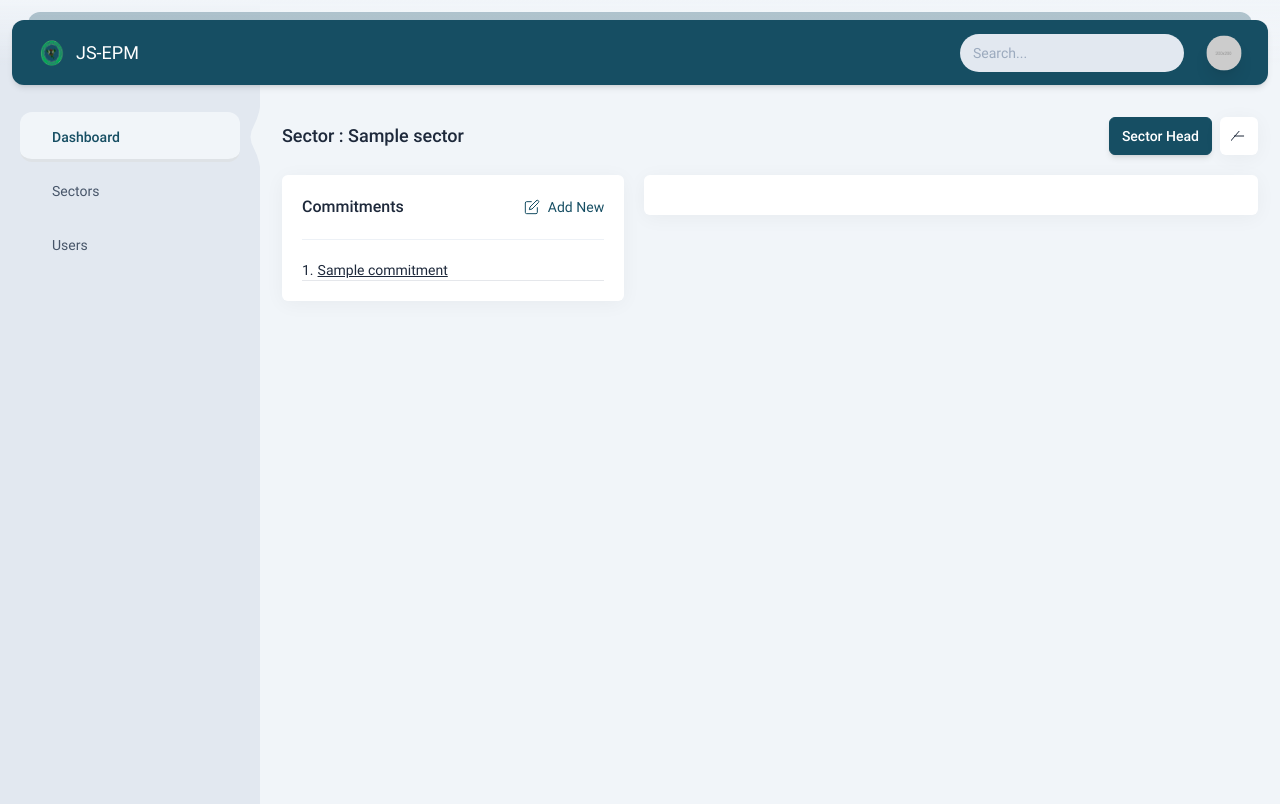
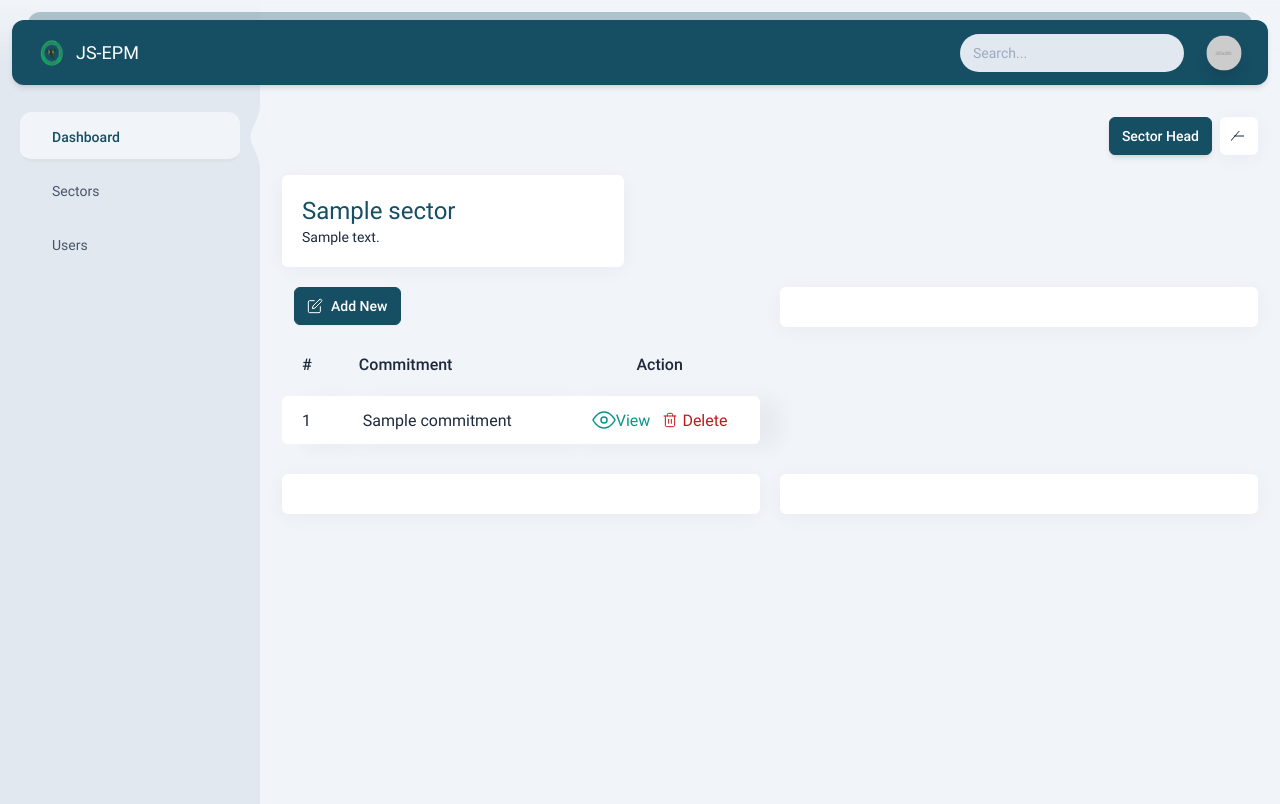
Before and after one commit to gamemathstar/e-track47, a Laravel app: template resources/views/pages/sector/view.blade.php in a window 1280 px wide. Run offline with Laravel 10, Linux system fonts and the light colour scheme; a user stored in the database is signed in; tables that the repository leaves empty hold one stand-in row (values such as "Sample post"); the template is opened without the code that fills it: most values are stand-ins (such as "Sample title", 1, 10 or a date in 2020); data that the repository does not hold is empty.

Commit message:
commitments

```diff
--- a/resources/views/pages/sector/view.blade.php
+++ b/resources/views/pages/sector/view.blade.php
@@ -3,7 +3,7 @@
 @section('content')
     <div class="intro-y flex flex-col sm:flex-row items-center mt-8">
         <h2 class="text-lg font-medium mr-auto">
-            Sector : {{$sector->sector_name}}
+            {{--            Sector : {{$sector->sector_name}}--}}
         </h2>
         <div class="w-full sm:w-auto flex mt-4 sm:mt-0">
             <button class="btn btn-primary shadow-md mr-2" data-tw-toggle="modal"
@@ -57,11 +57,20 @@
         </div>
     </div>
     <div class="intro-y grid grid-cols-11 gap-5 mt-5">
-        <div class="col-span-12 lg:col-span-4 2xl:col-span-3">
+        <div class="col-span-12 lg:col-span-4 2xl:col-span-12">
             <div class="box p-5 rounded-md">
-                <div class="flex items-center border-b border-slate-200/60 dark:border-darkmode-400 pb-5 mb-5">
-                    <div class="font-medium text-base truncate">Commitments</div>
-                    <a href="javascript:;" class="flex items-center ml-auto text-primary" data-tw-toggle="modal"
+                <div class="flex items-center border-slate-200/60 dark:border-darkmode-400">
+                    <div class="text-primary text-2xl">{{ $sector->sector_name }}</div>
+                </div>
+                {{ $sector->description }}
+            </div>
+        </div>
+    </div>
+
+    <div class="intro-y grid grid-cols-12 gap-5 mt-5">
+        <div class="col-span-12 lg:col-span-6 2xl:col-span-6">
+            <div class="rounded-md">
+                <a href="javascript:;" class="btn btn-primary ml-3" data-tw-toggle="modal"
                    data-tw-target="#header-footer-modal-preview">
                     <svg xmlns="http://www.w3.org/2000/svg" width="24" height="24" viewBox="0 0 24 24" fill="none"
                          stroke="currentColor" stroke-width="2" stroke-linecap="round" stroke-linejoin="round"
@@ -71,9 +80,70 @@
                     </svg>
                     Add New
                 </a>
+                @if($commitments->count())
+                    <table class="table table-report mt-2">
+                        <thead>
+                        <tr>
+                            <th class="whitespace-nowrap">#</th>
+                            <th class="whitespace-nowrap">Commitment</th>
+                            <th class="text-center whitespace-nowrap">Action</th>
+                        </tr>
+                        </thead>
+                        <tbody>
+                        @foreach($commitments as $commitment)
+                            <tr>
+                                <td>
+                                    {{$loop->iteration}}
+                                </td>
+                                <td>
+                                    <a href="javascript:;" class="ml-1">{{$commitment->title(48)}}</a>
+                                </td>
+                                <td>
+                                    <div class="flex justify-center items-center">
+                                        <a class="flex items-center mr-3  items-center text-success"
+                                           href="{{route('sectors.view',[$commitment->id])}}">
+                                            <svg xmlns="http://www.w3.org/2000/svg" width="24" height="24"
+                                                 viewBox="0 0 24 24"
+                                                 fill="none" stroke="currentColor" stroke-width="2"
+                                                 stroke-linecap="round"
+                                                 stroke-linejoin="round" icon-name="eye" data-lucide="eye"
+                                                 class="lucide lucide-eye block mx-auto">
+                                                <path d="M1 12s4-8 11-8 11 8 11 8-4 8-11 8-11-8-11-8z"></path>
+                                                <circle cx="12" cy="12" r="3"></circle>
+                                            </svg>
+                                            View
+                                        </a>
+                                        <a class="flex items-center text-danger" href="javascript:;"
+                                           data-tw-toggle="modal"
+                                           data-tw-target="#delete-modal-preview{{$commitment->id}}">
+                                            <svg xmlns="http://www.w3.org/2000/svg" width="24" height="24"
+                                                 viewBox="0 0 24 24"
+                                                 fill="none" stroke="currentColor" stroke-width="2"
+                                                 stroke-linecap="round"
+                                                 stroke-linejoin="round" icon-name="trash-2" data-lucide="trash-2"
+                                                 class="lucide lucide-trash-2 w-4 h-4 mr-1">
+                                                <polyline points="3 6 5 6 21 6"></polyline>
+                                                <path
+                                                    d="M19 6v14a2 2 0 01-2 2H7a2 2 0 01-2-2V6m3 0V4a2 2 0 012-2h4a2 2 0 012 2v2"></path>
+                                                <line x1="10" y1="11" x2="10" y2="17"></line>
+                                                <line x1="14" y1="11" x2="14" y2="17"></line>
+                                            </svg>
+                                            Delete
+                                        </a>
+                                    </div>
+                                </td>
+                            </tr>
+                        @endforeach
+                        </tbody>
+                    </table>
+                @else
+                    <center>
+                        Click <em class="text-success">Add New </em> to add commitments.
+                    </center>
+                @endif
 
                 <div id="header-footer-modal-preview" class="modal" tabindex="-1" aria-hidden="true">
-                        <div class="modal-dialog">
+                    <div class="modal-dialog modal-lg">
                         <div class="modal-content">
                             <form action="{{route('commitments.save')}}" method="post">
                                 @csrf
@@ -86,53 +156,39 @@
                                 </div> <!-- END: Modal Header -->
                                 <!-- BEGIN: Modal Body -->
                                 <div class="modal-body grid grid-cols-12 gap-4 gap-y-3">
-                                        <div class="col-span-12 sm:col-span-12">
-                                            <label for="modal-form-1" class="form-label">Commitment</label>
+                                    <div class="col-span-6 sm:col-span-6">
+                                        <label for="modal-form-1" class="form-label">Commitment Title</label>
                                         <input id="modal-form-1" type="text" class="form-control"
-                                                   name="commitment_title" required>
+                                               name="name" required>
                                     </div>
-                                        <div class="col-span-12 sm:col-span-12">
+                                    <div class="col-span-6 sm:col-span-6">
+                                        <label for="modal-form-1" class="form-label">Commitment Type</label>
+                                        <input id="modal-form-1" type="text" class="form-control"
+                                               name="type" required>
+                                    </div>
+                                    <div class="col-span-6 sm:col-span-6">
                                         <label for="modal-form-2" class="form-label">Description</label>
                                         <textarea name="description" id="" class="form-control" required></textarea>
                                     </div>
-
-                                    </div> <!-- END: Modal Body -->
-                                    <!-- BEGIN: Modal Footer -->
-                                    <div class="modal-footer">
-                                        <button type="button" data-tw-dismiss="modal"
-                                                class="btn btn-outline-secondary w-20 mr-1">Cancel
-                                        </button>
-                                        <button type="submit" class="btn btn-primary w-20">Save</button>
-                                    </div> <!-- END: Modal Footer -->
-                                </form>
+                                    <div class="col-span-6 sm:col-span-6">
+                                        <label for="modal-form-1" class="form-label">Status</label>
+                                        <input id="modal-form-1" type="text" class="form-control"
+                                               name="status" required>
                                     </div>
+                                    <div class="col-span-6 sm:col-span-6">
+                                        <label for="modal-form-1" class="form-label">Start Date</label>
+                                        <input id="modal-form-1" type="date" class="form-control"
+                                               name="start_date" required>
                                     </div>
-                    </div> <!-- END: Modal Content -->
-
-                    <div id="addDeliverablesModal" class="modal" tabindex="-1" aria-hidden="true">
-                        <div class="modal-dialog">
-                            <div class="modal-content">
-                                <form action="{{route('deliverable.save')}}" method="post">
-                                    @csrf
-                                    <input type="hidden" name="commitment_id" id="addDeliverableBtnComId" value="">
-                                    <!-- BEGIN: Modal Header -->
-                                    <div class="modal-header">
-                                        <h2 class="font-medium text-base mr-auto">
-                                            Add Deliverable
-                                        </h2>
-
-                                    </div> <!-- END: Modal Header -->
-                                    <!-- BEGIN: Modal Body -->
-                                    <div class="modal-body grid grid-cols-12 gap-4 gap-y-3">
-                                        <div class="col-span-12 sm:col-span-12">
-                                            <label for="modal-form-1" class="form-label">Deliverable</label>
-                                            <input id="deliverable_title" type="text" class="form-control"
-                                                   name="deliverable_title" required>
+                                    <div class="col-span-6 sm:col-span-6">
+                                        <label for="modal-form-1" class="form-label">End Date</label>
+                                        <input id="modal-form-1" type="date" class="form-control"
+                                               name="end_date" required>
                                     </div>
-                                        <div class="col-span-12 sm:col-span-12">
-                                            <label for="modal-form-2" class="form-label">Description</label>
-                                            <textarea name="description" id="del_deliverable_title" class="form-control"
-                                                      required></textarea>
+                                    <div class="col-span-6 sm:col-span-6">
+                                        <label for="modal-form-1" class="form-label">Budget</label>
+                                        <input id="modal-form-1" type="text" class="form-control"
+                                               name="budget" required>
                                     </div>
                                 </div> <!-- END: Modal Body -->
                                 <!-- BEGIN: Modal Footer -->
@@ -147,138 +203,28 @@
                     </div>
                 </div> <!-- END: Modal Content -->
 
-                    <div id="editCommitmentModal" class="modal" tabindex="-1" aria-hidden="true">
-                        <div class="modal-dialog">
-                            <div class="modal-content">
-                                <form action="{{route('commitments.update')}}" method="post">
-                                    @csrf
-                                    <input type="hidden" name="commitment_id" id="comm-id" value="">
-                                    <!-- BEGIN: Modal Header -->
-                                    <div class="modal-header">
-                                        <h2 class="font-medium text-base mr-auto">Edit Commitment
-                                        </h2>
-
-                                    </div> <!-- END: Modal Header -->
-                                    <!-- BEGIN: Modal Body -->
-                                    <div class="modal-body grid grid-cols-12 gap-4 gap-y-3">
-                                        <div class="col-span-12 sm:col-span-12">
-                                            <label for="modal-form-1" class="form-label">Commitment</label>
-                                            <input type="text" class="form-control"
-                                                   name="commitment_title" id="comm-title" required>
-                                        </div>
-                                        <div class="col-span-12 sm:col-span-12">
-                                            <label for="modal-form-2" class="form-label">Description</label>
-                                            <textarea name="description" id="comm-desc" class="form-control"
-                                                      required></textarea>
-                                        </div>
-                                    </div> <!-- END: Modal Body -->
-                                    <!-- BEGIN: Modal Footer -->
-                                    <div class="modal-footer">
-                                        <button type="button" data-tw-dismiss="modal"
-                                                class="btn btn-outline-secondary w-20 mr-1">Cancel
-                                        </button>
-                                        <button type="submit" class="btn btn-primary w-20">Save</button>
-                                    </div> <!-- END: Modal Footer -->
-                                </form>
             </div>
         </div>
-                    </div> <!-- END: Modal Content -->
 
-                    <div id="viewDeliverablesModal" class="modal" tabindex="-1" aria-hidden="true">
-                        <div class="modal-dialog modal-xl">
-                            <div class="modal-content">
-
-                                <div class="modal-body" id="viewDeliverableLoadAre">
-
-                                </div>
-
-                                <div class="modal-footer">
-                                    <button type="button" data-tw-dismiss="modal"
-                                            class="btn btn-outline-secondary w-20 mr-1">Close
-                                    </button>
+        <div class="col-span-12 lg:col-span-6 2xl:col-span-6">
+            <div class="box p-5 rounded-md">
+                {{--TODO: Add First Chart Here--}}
             </div>
         </div>
     </div>
-                    </div> <!-- END: Modal Content -->
-
-                    <div id="sectorHeadModal" class="modal" tabindex="-1" aria-hidden="true">
-                        <div class="modal-dialog modal-xl">
-                            <div class="modal-content">
-
-                                <div class="modal-body">
-
-                                    <h1>Sector Heads</h1>
-                                    <div class="overflow-x-auto">
-                                        <table class="table table-striped">
-                                            <thead>
-                                            <tr>
-                                                <th class="whitespace-nowrap">#</th>
-                                                <th class="whitespace-nowrap">Full Name</th>
-                                                <th class="whitespace-nowrap">Email Address</th>
-                                                <th class="whitespace-nowrap">Phone Number</th>
-                                            </tr>
-                                            </thead>
-                                            <tbody>
-                                            <tr>
-                                                <td>1</td>
-                                                <td>Angelina</td>
-                                                <td>Jolie</td>
-                                                <td>@angelinajolie</td>
-                                            </tr>
-                                            <tr>
-                                                <td>2</td>
-                                                <td>Brad</td>
-                                                <td>Pitt</td>
-                                                <td>@bradpitt</td>
-                                            </tr>
-                                            <tr>
-                                                <td>3</td>
-                                                <td>Charlie</td>
-                                                <td>Hunnam</td>
-                                                <td>@charliehunnam</td>
-                                            </tr>
-                                            </tbody>
-                                        </table>
+    <div class="intro-y grid grid-cols-12 gap-5 mt-5">
+        <div class="col-span-12 lg:col-span-6 2xl:col-span-6">
+            <div class="box p-5 rounded-md">
+                {{--TODO: Add Second Chart Here--}}
+            </div>
         </div>
 
-                                </div>
-
-                                <div class="modal-footer">
-                                    <button type="button" data-tw-dismiss="modal"
-                                            class="btn btn-outline-secondary w-20 mr-1">Close
-                                    </button>
+        <div class="col-span-12 lg:col-span-6 2xl:col-span-6">
+            <div class="box p-5 rounded-md">
+                {{--TODO: Add Third Chart Here--}}
             </div>
         </div>
     </div>
-                    </div> <!-- END: Modal Content -->
-
-                </div>
-
-                @if($commitments->count())
-                    @foreach($commitments as $commitment)
-                        <div class="flex items-center">
-
-                            {{$loop->iteration}}.
-                            <a href="javascript:;" class="underline ml-1 commitments" com-id="{{$commitment->id}}">
-                                {{$commitment->title(48)}}
-                            </a>
-                        </div>
-                        <hr>
-                    @endforeach
-                @else
-                    <center>
-                        Click <em class="text-success">Add New</em> to add commitments.
-                    </center>
-                @endif
-            </div>
-        </div>
-        <div class="col-span-12 lg:col-span-7 2xl:col-span-8">
-            <div class="box p-5 rounded-md" id="loadArea">
-
-            </div>
-        </div>
-    </div>
-
     <div id="next-overlapping-modal-preview" class="modal" tabindex="-1" aria-hidden="true">
         <div class="modal-dialog">
             <div class="modal-content">
```
Also changed, not shown: app/Http/Controllers/CommitmentController.php (+28 -7 lines), app/Models/Commitment.php (+9 -7 lines), resources/views/pages/sector/index.blade.php (+6 -6 lines). Lines whose indentation alone changed are shown as unchanged.
